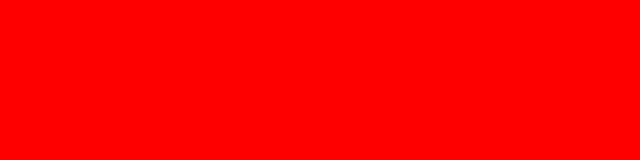
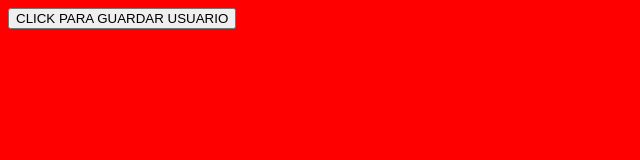
Before and after one commit to DariannysZambrano/Practica-GIT---APP-DILAN, a plain HTML site: page index.html in a window 1280 px wide. Shown: the whole page, without its empty margins (0-640 px from the left). Drawn offline with Linux system fonts and the light colour scheme.

Commit message:
Se crea boton

```diff
--- a/index.html
+++ b/index.html
@@ -7,5 +7,6 @@
   <link rel="stylesheet" href="style.css">
 </head>
 <body>
+  <button class="boton-guardado">CLICK PARA GUARDAR USUARIO</button>
 </body>
 </html>
```
